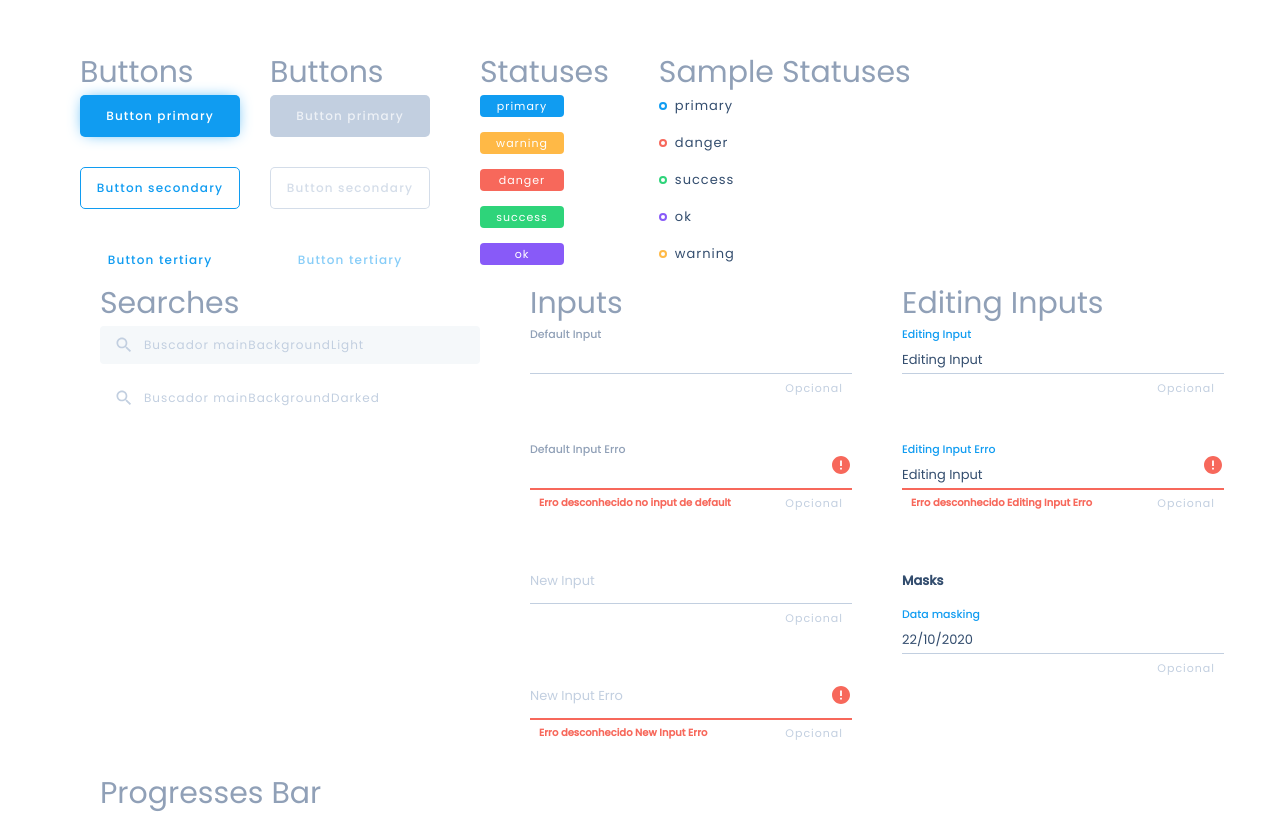
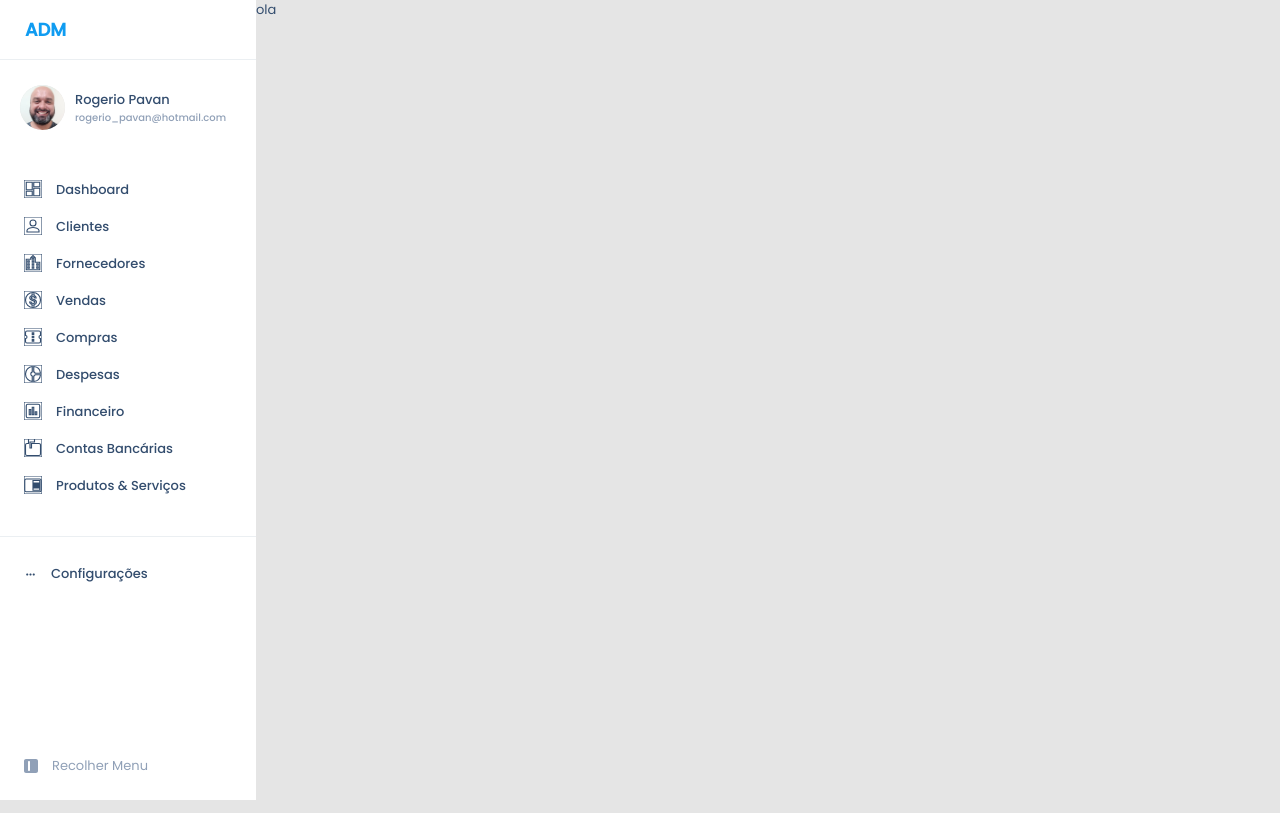
Before and after one commit to pavandasilva/adm_web, a React (Create React App) app: page / in a window 1280 px wide. Shown: the top 813 px of the page. Built offline with nearby package versions, Linux system fonts and the light colour scheme.

Commit message:
feat: creates sidemenu

```diff
--- a/src/App.tsx
+++ b/src/App.tsx
@@ -1,16 +1,18 @@
 import React from 'react';
 import { ThemeProvider } from 'styled-components';
 import { Provider as ReduxProvider } from 'react-redux';
-import Components from './pages/Components';
 import { GlobalStyle } from './styles/global';
 import { lightTheme } from './styles/themes/lightTheme';
 import store from './store';
+import DefaultLayout from './components/DefaultLayout';
 
 const App = () => (
   <>
     <ReduxProvider store={store}>
       <ThemeProvider theme={lightTheme}>
-        <Components />
+        {/* <Components /> */}
+
+        <DefaultLayout>ola</DefaultLayout>
         <GlobalStyle />
       </ThemeProvider>
     </ReduxProvider>
--- /dev/null
+++ b/src/assets/icons/svgs/MenuToogle/index.tsx
@@ -0,0 +1,10 @@
+import React from 'react';
+
+// import { Container } from './styles';
+
+const MenuToogle = () => (
+  <svg width="14" height="14" viewBox="0 0 14 14" fill="none" xmlns="http://www.w3.org/2000/svg">
+    <path fillRule="evenodd" clipRule="evenodd" d="M2 0C0.895431 0 0 0.89543 0 2V12C0 13.1046 0.89543 14 2 14H12C13.1046 14 14 13.1046 14 12V2C14 0.895431 13.1046 0 12 0H2ZM5 2C4.44772 2 4 2.44772 4 3V11C4 11.5523 4.44772 12 5 12C5.55228 12 6 11.5523 6 11V3C6 2.44772 5.55228 2 5 2Z" />
+  </svg>
+);
+export default MenuToogle;
--- /dev/null
+++ b/src/components/DefaultLayout/index.tsx
@@ -0,0 +1,17 @@
+import React from 'react';
+import SideMenu from '../SideMenu';
+
+import { Container } from './styles';
+
+interface LayoutProps {
+  children: React.ReactNode
+}
+
+const DefaultLayout = ({ children }: LayoutProps) => (
+  <Container>
+    <SideMenu />
+    {children}
+  </Container>
+);
+
+export default DefaultLayout;
--- /dev/null
+++ b/src/components/DefaultLayout/styles.ts
@@ -0,0 +1,8 @@
+import styled from 'styled-components';
+
+export const Container = styled.div`
+  display: flex;
+  width: 100%;
+  height: 100vh;
+  background-color: ${(props) => props.theme.colors.mainBackgroundDarked};
+`;
--- /dev/null
+++ b/src/components/SideMenu/index.tsx
@@ -0,0 +1,88 @@
+/* eslint-disable import/no-unresolved */
+import React from 'react';
+import {
+  MdDashboard, MdPerson, MdConfirmationNumber, MdMonetizationOn, MdAssessment, MdDonutSmall, MdMarkunreadMailbox, MdChromeReaderMode, MdMoreHoriz, MdLocationCity,
+} from 'react-icons/md';
+import MenuToogle from '../../assets/icons/svgs/MenuToogle';
+
+import AvatarDemo from '../../assets/img/rogerinho.jpg';
+
+import {
+  Container, User, Menu, SubMenu, Avatar, Info,
+} from './styles';
+
+const SideMenu = () => (
+  <Container>
+    <header>
+      <span>ADM</span>
+    </header>
+
+    <User>
+      <Avatar>
+        <img src={AvatarDemo} alt="Rogerio Pavan" />
+      </Avatar>
+      <Info>
+        <span>Rogerio Pavan</span>
+        <p>rogerio_pavan@hotmail.com</p>
+      </Info>
+    </User>
+
+    <Menu>
+      <ul>
+        <li>
+          <MdDashboard />
+          <span>Dashboard</span>
+        </li>
+        <li>
+          <MdPerson />
+          <span>Clientes</span>
+        </li>
+        <li>
+          <MdLocationCity />
+          <span>Fornecedores</span>
+        </li>
+        <li>
+          <MdMonetizationOn />
+          <span>Vendas</span>
+        </li>
+        <li>
+          <MdConfirmationNumber />
+          <span>Compras</span>
+        </li>
+        <li>
+          <MdDonutSmall />
+          <span>Despesas</span>
+        </li>
+        <li>
+          <MdAssessment />
+          <span>Financeiro</span>
+        </li>
+        <li>
+          <MdMarkunreadMailbox />
+          <span>Contas Bancárias</span>
+        </li>
+        <li>
+          <MdChromeReaderMode />
+          <span>Produtos & Serviços</span>
+        </li>
+      </ul>
+    </Menu>
+
+    <SubMenu>
+      <ul>
+        <li>
+          <MdMoreHoriz />
+          <span>Configurações</span>
+        </li>
+      </ul>
+    </SubMenu>
+
+    <footer>
+      <MenuToogle />
+      <span>Recolher Menu</span>
+    </footer>
+
+  </Container>
+);
+
+export default SideMenu;
--- /dev/null
+++ b/src/components/SideMenu/styles.ts
@@ -0,0 +1,181 @@
+import styled from 'styled-components';
+
+export const Container = styled.div`
+  width: 256px;
+  height: 100vh;
+  background-color: ${(props) => props.theme.colors.mainBackground};
+  position: relative;
+
+  > header {
+    display: flex;
+    align-items: center;
+    height: 60px;
+    width: 100%;
+    padding: 0px 25px;
+    border-bottom: 1px solid ${(props) => props.theme.colors.borderColor};
+
+    > span {
+      font-weight: 600;
+      color: ${(props) => props.theme.colors.font.quintenary};
+      font-size: 18px;
+    }
+  }
+
+  > footer {
+    display: flex;
+    align-items: center;
+    position: absolute;
+    bottom: 24px;
+    left: 24px;
+    cursor: pointer;
+
+    &:hover {
+      > span {
+        color: ${(props) => props.theme.colors.font.quintenary};
+        transition-delay: 100ms;
+      }
+
+      transition-delay: 100ms;
+    }
+
+    > span {
+      margin-left: 14px;
+      color: ${(props) => props.theme.colors.font.secondary};
+    }
+
+
+    > svg {
+      fill: ${(props) => props.theme.colors.font.secondary};
+    }
+
+    &:hover {
+      color: ${(props) => props.theme.colors.font.quintenary};
+
+
+      svg {
+        fill: ${(props) => props.theme.colors.font.quintenary};
+        transition-delay: 100ms;
+      }
+
+      transition-delay: 100ms;
+    }
+  }
+
+`;
+
+export const User = styled.div`
+  margin: 25px 20px;
+  display: flex;
+  align-items: center;
+  flex: 1;
+  font-weight: 500;
+`;
+
+export const Info = styled.div`
+  display: flex;
+  flex-direction: column;
+  justify-content: center;
+  margin-left: 10px;
+  height: 100%;
+  overflow: hidden;
+  width: 100%;
+
+  span {
+    color: ${(props) => props.theme.colors.font.primary};
+  }
+  p {
+    font-size: 10px;
+    color: ${(props) => props.theme.colors.font.secondary};
+  }
+`;
+
+export const Avatar = styled.div`
+  height: 45px;
+  width: 45px;
+  border-radius: 50%;
+  background-color: ${(props) => props.theme.colors.mainBackgroundDarked};
+
+  img {
+    border-radius: 50%;
+    height: 45px;
+    width: 45px;
+    object-fit: contain;
+  }
+`;
+
+export const Menu = styled.div`
+  padding: 25px 24px 40px;
+  border-bottom: 1px solid ${(props) => props.theme.colors.borderColor};
+
+  ul {
+    li {
+      display: flex;
+      height: 20px;
+      font-weight: 500;
+      cursor: pointer;
+
+      > svg {
+        fill: ${(props) => props.theme.colors.mainBackground};
+        stroke-width: 1.5px;
+        stroke:${(props) => props.theme.colors.font.primary};
+        font-size: 18px;
+      }
+
+      > span {
+        margin-left: 14px;
+      }
+
+
+      &:hover {
+        color: ${(props) => props.theme.colors.font.quintenary};
+
+        > svg {
+          stroke: ${(props) => props.theme.colors.font.quintenary};
+          transition-delay: 100ms;
+        }
+
+        transition-delay: 100ms;
+      }
+    }
+
+    li + li {
+      margin-top: 17px;
+    }
+  }
+
+`;
+export const SubMenu = styled.div`
+  padding: 0px 24px;
+  margin-top: 27px;
+
+  ul {
+    li {
+      display: flex;
+      align-items: center;
+      height: 20px;
+      font-weight: 500;
+      cursor: pointer;
+
+      > svg {
+        fill: ${(props) => props.theme.colors.font.primary};
+        transition-delay: 100ms;
+      }
+
+      > span {
+        margin-left: 14px;
+      }
+
+
+      &:hover {
+        color: ${(props) => props.theme.colors.font.quintenary};
+        transition-delay: 100ms;
+
+        svg {
+          fill: ${(props) => props.theme.colors.font.quintenary};
+        }
+
+        transition-delay: 100ms;
+      }
+    }
+  }
+`;
--- a/src/styles/global.ts
+++ b/src/styles/global.ts
@@ -18,6 +18,10 @@ export const GlobalStyle = createGlobalStyle`
     -webkit-font-smoothing: antialiased;
     font-family: 'Poppins', sans-serif;
     font-size: 13px;
+    margin: 0;
+    padding: 0;
+    box-sizing: border-box;
+    outline: 0;
   }
 
   button {
--- a/src/styles/styled.d.ts
+++ b/src/styles/styled.d.ts
@@ -23,12 +23,14 @@ declare module 'styled-components' {
         secondary: string,
         tertiary: string,
         quaternary: string,
+        quintenary: string,
         reverse: string
       },
 
       mainBackground: string,
       mainBackgroundLight: string
       mainBackgroundDarked: string,
+      borderColor: string,
       primary: string,
       warning: string,
       danger: string,
--- a/src/styles/themes/lightTheme.ts
+++ b/src/styles/themes/lightTheme.ts
@@ -88,11 +88,13 @@ export const lightTheme = {
       secondary: '#90A0B7',
       tertiary: '#C2CFE0',
       quaternary: '#F5F8FA',
+      quintenary: '#109CF1',
       reverse: '#FFF',
     },
     mainBackground: '#FFF',
     mainBackgroundDarked: '#E5E5E5',
     mainBackgroundLight: '#F5F8FA',
+    borderColor: '#EBEFF2',
     primary: '#109CF1',
     warning: '#FFB946',
     danger: '#F7685B',
```
Also changed, not shown: src/assets/img/rogerinho.jpg (added), 1 other file (tests, documents, lock files or other folders).
